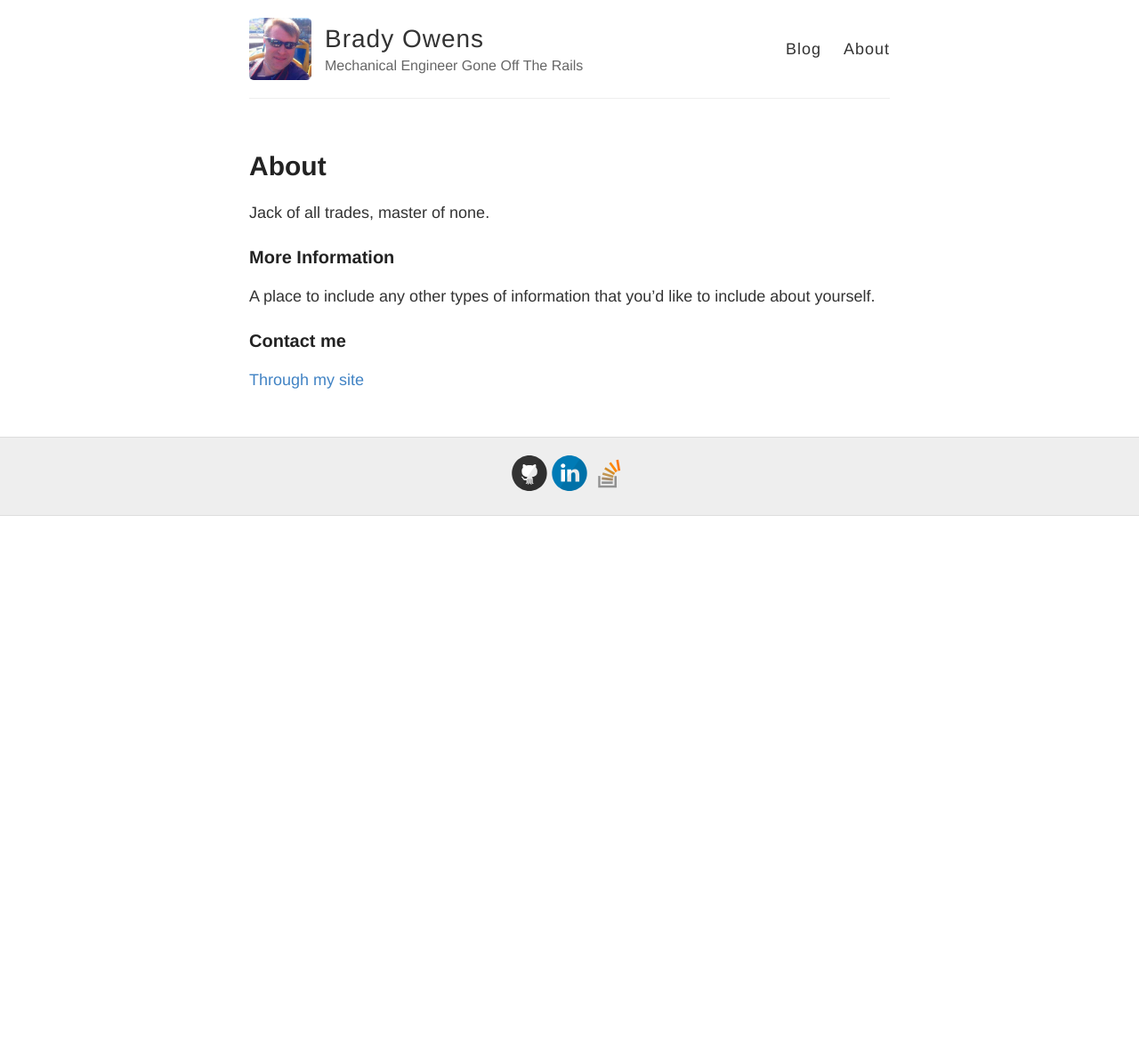
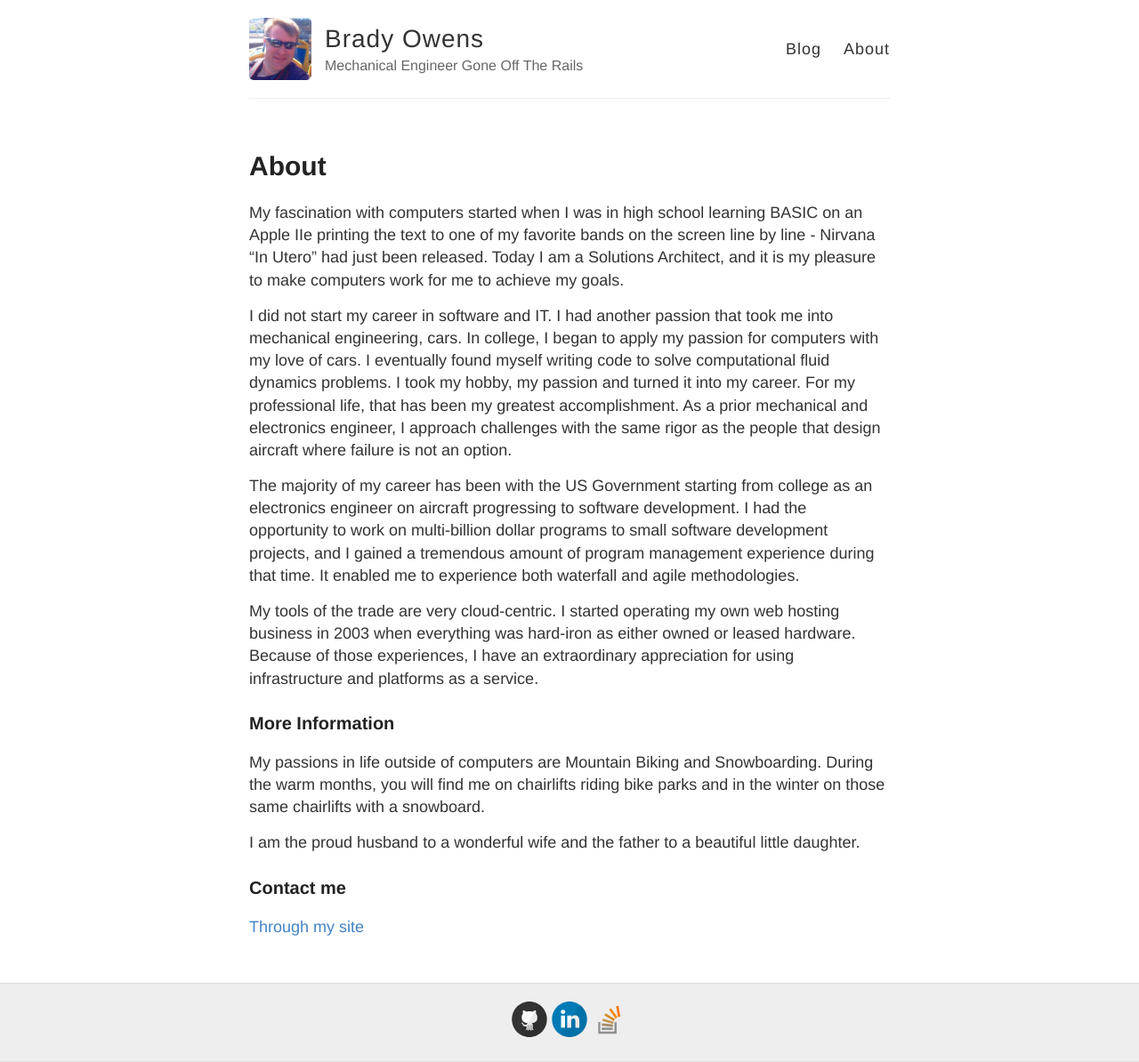
Before and after one commit to taz77/taz77.github.io, a Jekyll site: the page built from about.md, in a window 1280 px wide. Shown: the whole page at 89% size. Built offline with Jekyll 4.4.1, drawn with Linux system fonts in a browser that asks for light colours; before the commit the page ends 900 px from its top, so only the background shows below that.

Commit message:
Content for About page

```diff
--- a/about.md
+++ b/about.md
@@ -4,11 +4,19 @@ title: About
 permalink: /about/
 ---
 
-Jack of all trades, master of none.
+My fascination with computers started when I was in high school learning BASIC on an Apple IIe printing the text to one of my favorite bands on the screen line by line - Nirvana "In Utero" had just been released. Today I am a Solutions Architect, and it is my pleasure to make computers work for me to achieve my goals.
+
+I did not start my career in software and IT. I had another passion that took me into mechanical engineering, cars. In college, I began to apply my passion for computers with my love of cars. I eventually found myself writing code to solve computational fluid dynamics problems. I took my hobby, my passion and turned it into my career. For my professional life, that has been my greatest accomplishment. As a prior mechanical and electronics engineer, I approach challenges with the same rigor as the people that design aircraft where failure is not an option.
+
+The majority of my career has been with the US Government starting from college as an electronics engineer on aircraft progressing to software development. I had the opportunity to work on multi-billion dollar programs to small software development projects, and I gained a tremendous amount of program management experience during that time. It enabled me to experience both waterfall and agile methodologies.
+
+My tools of the trade are very cloud-centric. I started operating my own web hosting business in 2003 when everything was hard-iron as either owned or leased hardware. Because of those experiences, I have an extraordinary appreciation for using infrastructure and platforms as a service.
 
 ### More Information
 
-A place to include any other types of information that you'd like to include about yourself.
+My passions in life outside of computers are Mountain Biking and Snowboarding. During the warm months, you will find me on chairlifts riding bike parks and in the winter on those same chairlifts with a snowboard.
+
+I am the proud husband to a wonderful wife and the father to a beautiful little daughter.
 
 ### Contact me
 
```
